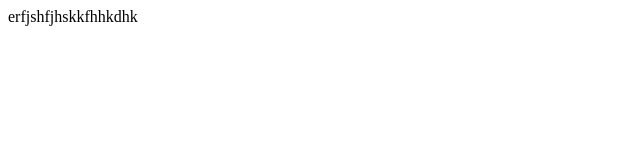
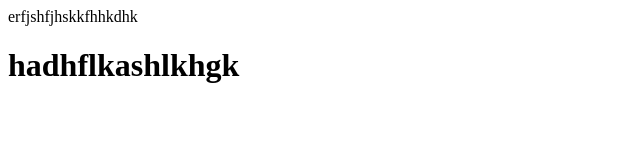
Before and after one commit to csonal0947/localrepo, a plain HTML site: page index.html in a window 1280 px wide. Shown: the whole page, without its empty margins (0-640 px from the left). Drawn offline with Linux system fonts and the light colour scheme.

Commit message:
new changes added

```diff
--- a/index.html
+++ b/index.html
@@ -1 +1,2 @@
 <p>erfjshfjhskkfhhkdhk</p>
+<h1>hadhflkashlkhgk</h1>
```
